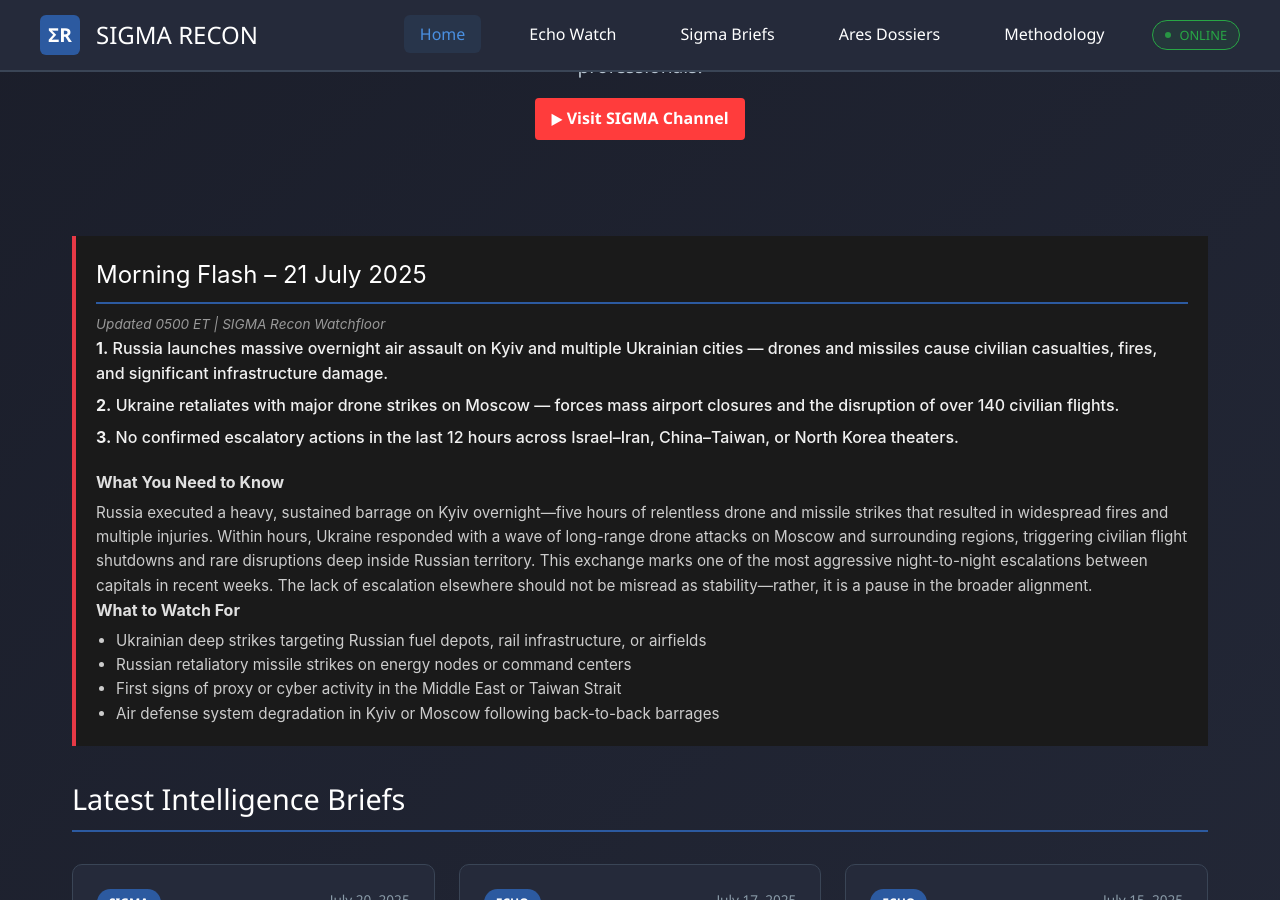
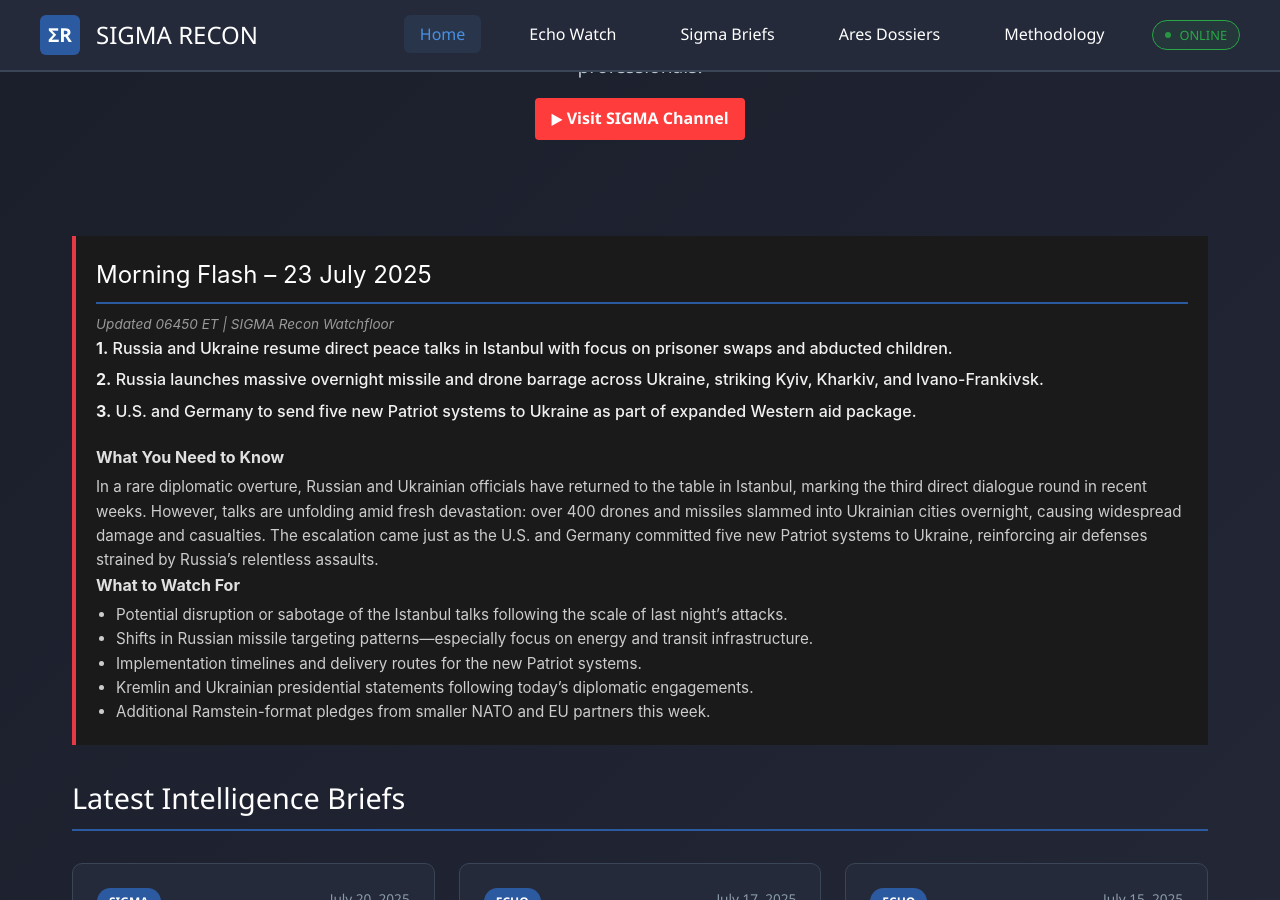
Before and after one commit to Monster52/SIGMA_Recon, a Jekyll site: the page built from index.html, in a window 1280 px wide and 900 px high, scrolled down 242 px. Built offline with Jekyll 4.4.1, drawn with Linux system fonts in a browser that asks for light colours; comment, search, counter and statistics services are not loaded.

Commit message:
Update MFR23JULY

```diff
--- a/index.html
+++ b/index.html
@@ -15,29 +15,28 @@ title: SIGMA Recon - Strategic Intelligence Portal
 
 <!-- Morning Flash Module -->
 <div class="morning-flash-container">
-  <h2 class="section-title">Morning Flash – 21 July 2025</h2>
-    <p class="flash-timestamp">Updated 0500 ET | SIGMA Recon Watchfloor</p>
+  <h2 class="section-title">Morning Flash – 23 July 2025</h2>
+    <p class="flash-timestamp">Updated 06450 ET | SIGMA Recon Watchfloor</p>
 
   <ul class="flash-bullets">
-    <li><strong>1.</strong> Russia launches massive overnight air assault on Kyiv and multiple Ukrainian cities — drones and missiles cause civilian casualties, fires, and significant infrastructure damage.</li>
-    <li><strong>2.</strong> Ukraine retaliates with major drone strikes on Moscow — forces mass airport closures and the disruption of over 140 civilian flights.</li>
-    <li><strong>3.</strong> No confirmed escalatory actions in the last 12 hours across Israel–Iran, China–Taiwan, or North Korea theaters.</li>
+    <li><strong>1.</strong> Russia and Ukraine resume direct peace talks in Istanbul with focus on prisoner swaps and abducted children.</li>
+    <li><strong>2.</strong> Russia launches massive overnight missile and drone barrage across Ukraine, striking Kyiv, Kharkiv, and Ivano-Frankivsk.</li>
+    <li><strong>3.</strong> U.S. and Germany to send five new Patriot systems to Ukraine as part of expanded Western aid package.</li>
   </ul>
   <div class="flash-subsections">
     <div class="flash-need-to-know">
       <h4>What You Need to Know</h4>
-      <p>Russia executed a heavy, sustained barrage on Kyiv overnight—five hours of relentless drone and missile strikes that resulted in widespread fires and multiple injuries. Within hours, Ukraine responded with a wave of long-range drone attacks on Moscow and surrounding regions, triggering civilian flight shutdowns and rare disruptions deep inside Russian territory.
-
-      This exchange marks one of the most aggressive night-to-night escalations between capitals in recent weeks. The lack of escalation elsewhere should not be misread as stability—rather, it is a pause in the broader alignment.
+      <p>In a rare diplomatic overture, Russian and Ukrainian officials have returned to the table in Istanbul, marking the third direct dialogue round in recent weeks. However, talks are unfolding amid fresh devastation: over 400 drones and missiles slammed into Ukrainian cities overnight, causing widespread damage and casualties. The escalation came just as the U.S. and Germany committed five new Patriot systems to Ukraine, reinforcing air defenses strained by Russia’s relentless assaults.
       </p>
     </div>
     <div class="flash-watch-for">
       <h4>What to Watch For</h4>
       <ul>
-        <li> Ukrainian deep strikes targeting Russian fuel depots, rail infrastructure, or airfields</li>
-        <li> Russian retaliatory missile strikes on energy nodes or command centers</li>
-        <li> First signs of proxy or cyber activity in the Middle East or Taiwan Strait</li>
-        <li> Air defense system degradation in Kyiv or Moscow following back-to-back barrages</li>
+        <li> Potential disruption or sabotage of the Istanbul talks following the scale of last night’s attacks.</li>
+        <li> Shifts in Russian missile targeting patterns—especially focus on energy and transit infrastructure.</li>
+        <li> Implementation timelines and delivery routes for the new Patriot systems.</li>
+        <li> Kremlin and Ukrainian presidential statements following today’s diplomatic engagements.</li>
+        <li> Additional Ramstein-format pledges from smaller NATO and EU partners this week.</li>
       </ul>
     </div>
   </div>
```
